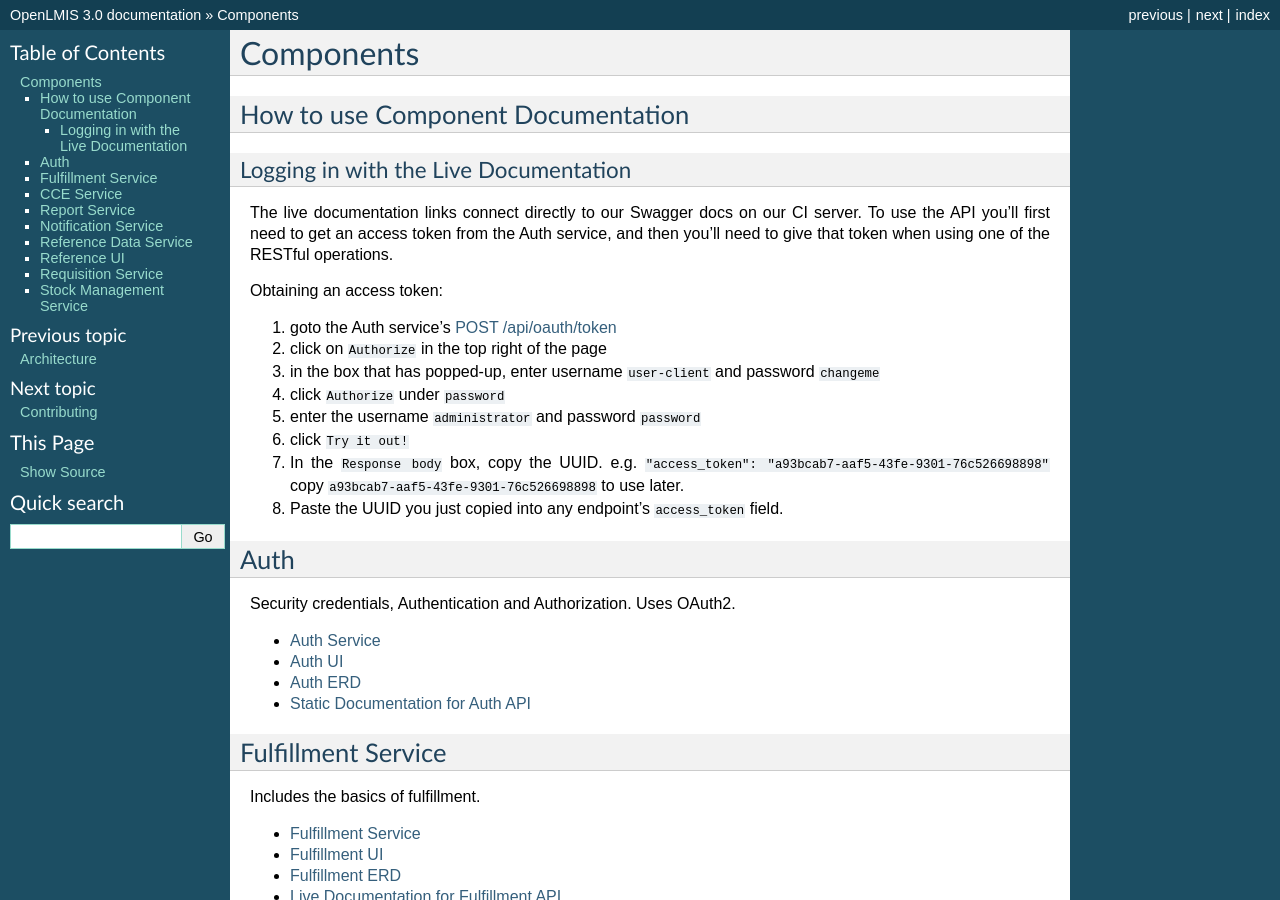
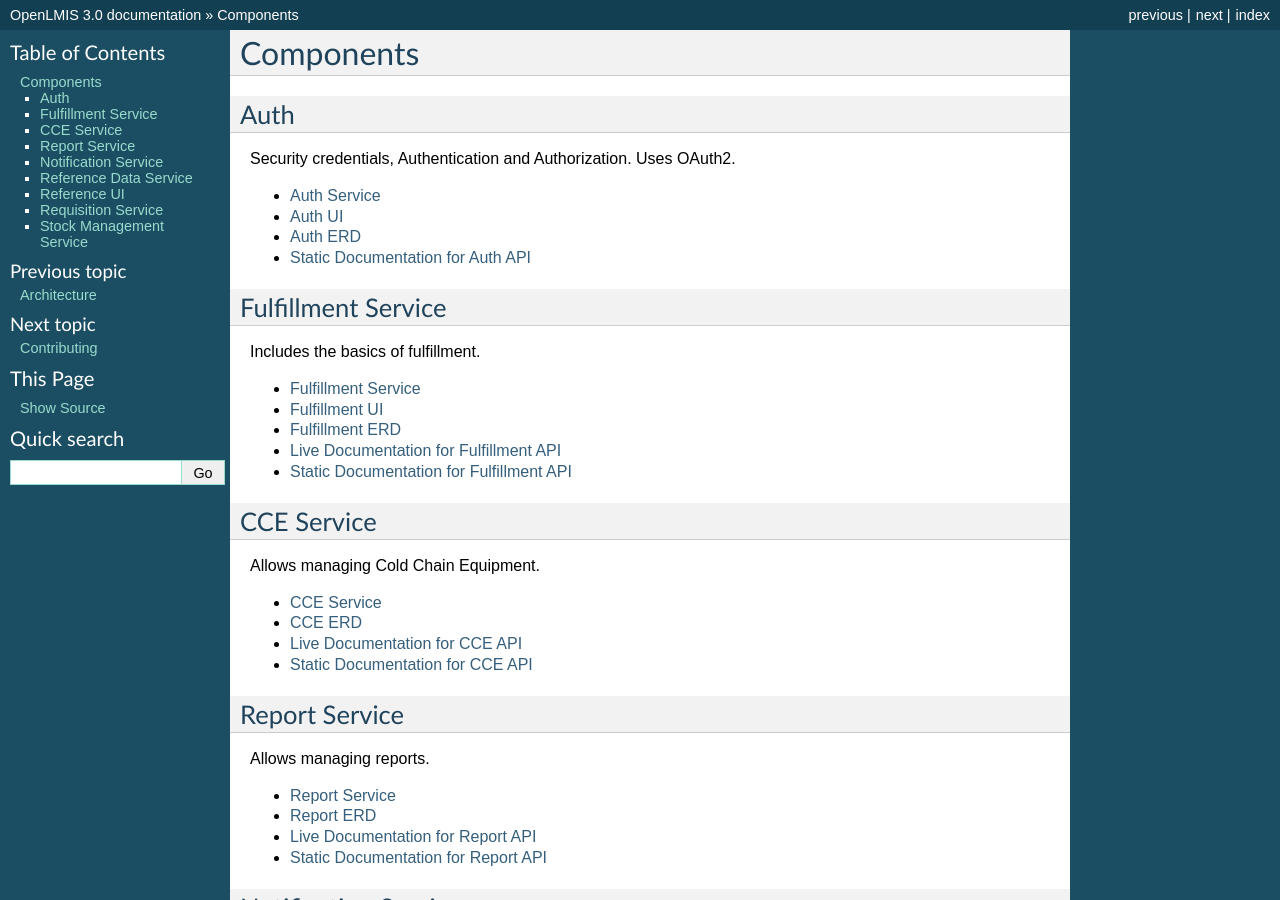
Before and after one commit to OpenLMIS/openlmis-ref-distro, a Sphinx documentation site: the page built from docs/source/components/index.rst, in a window 1280 px wide and 900 px high. Built offline with Sphinx 7.4.7, drawn with Linux system fonts in a browser that asks for light colours; pages that are not in the unit, such as notebooks, are missing from menus.

Commit message:
Remove live login doc

```diff
--- a/docs/source/components/index.rst
+++ b/docs/source/components/index.rst
@@ -1,27 +1,6 @@
 ==========
 Components
 ==========
-
-**********************************
-How to use Component Documentation
-**********************************
-
-Logging in with the Live Documentation
-======================================
-
-The live documentation links connect directly to our Swagger docs on our CI server.  To use the API you'll first need to get an
-access token from the Auth service, and then you'll need to give that token when using one of the RESTful operations.
-
-Obtaining an access token:
-
-1. goto the Auth service's `POST /api/oauth/token <https://test.openlmis.org/auth/docs/#!/default/post_api_oauth_token>`_
-2. click on :code:`Authorize` in the top right of the page
-3. in the box that has popped-up, enter username :code:`user-client` and password :code:`changeme`
-4. click :code:`Authorize` under :code:`password`
-5. enter the username :code:`administrator` and password :code:`password`
-6. click :code:`Try it out!`
-7. In the :code:`Response body` box, copy the UUID.  e.g. :code:`"access_token": "a93bcab7-aaf5-43fe-9301-76c526698898"` copy :code:`a93bcab7-aaf5-43fe-9301-76c526698898` to use later.
-8. Paste the UUID you just copied into any endpoint's :code:`access_token` field.
 
 ****
 Auth
```
